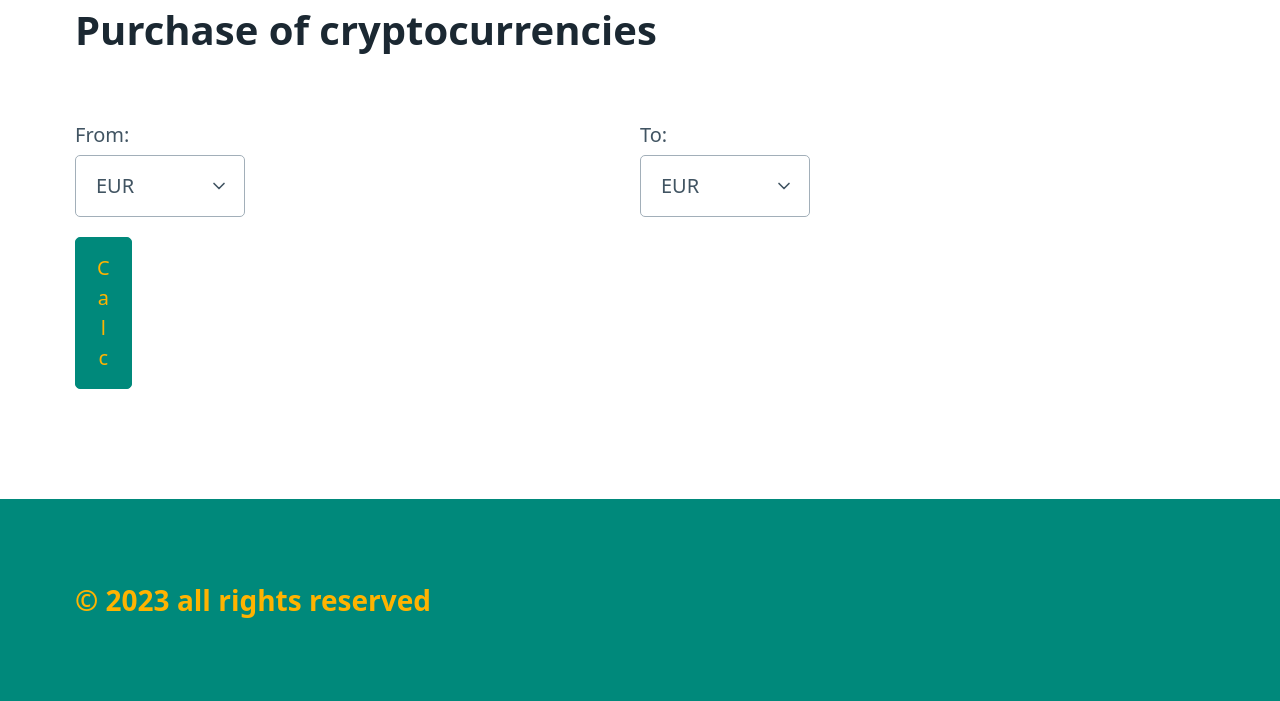
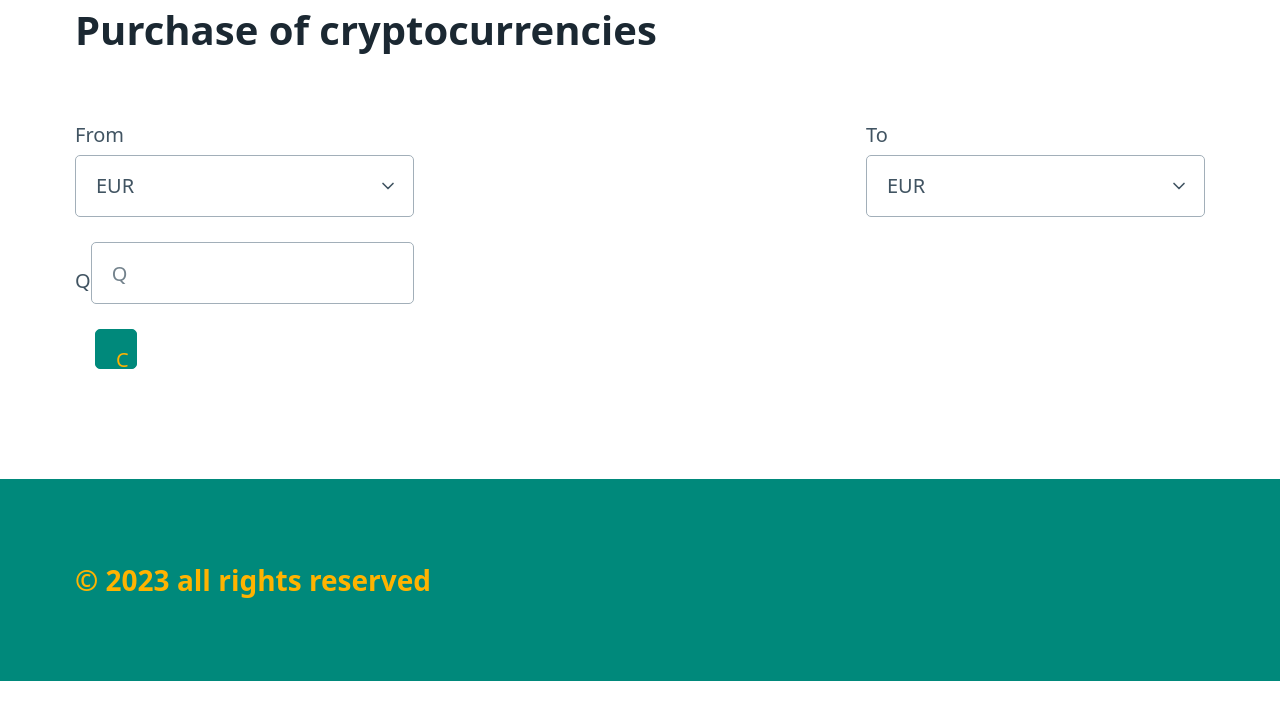
Before and after one commit to AhsokaTa/Cryptocurrency-movement, a Flask app: page /purchase in a window 1280 px wide. Shown: the part 230-931 px from the top of the page. Run offline with Flask 3, Linux system fonts and the light colour scheme.

Commit message:
change purchase page

```diff
--- a/cripto_move/models.py
+++ b/cripto_move/models.py
@@ -4,8 +4,8 @@ class ModelError(Exception):
     pass
 
 class CoinApiIO:
-    def __init__(self):
-        self.cryptocurrency_list = ["EUR","ETH","BNB","ADA","DOT","BTC","USDT","XRP","SOL","MATIC"]
+    def __init__(self,crypto_list):
+        self.cryptocurrency_list = crypto_list
         self.crypto_list=[]
 
     def GetCryptocurrencies(self, API_key):
--- a/cripto_move/routes.py
+++ b/cripto_move/routes.py
@@ -4,19 +4,28 @@ from cripto_move.models import *
 from cripto_move.database import *
 
 API_key ="93D86494-DCE3-4077-A9F4-5C36C1D86E34"
+crypt_dic = [
+    {"id" : 0, "name" : "EUR"},
+    {"id" : 1, "name" : "BTC"},
+    {"id" : 2, "name" : "ETH"}
+]
 
 @app.route("/", methods=["GET"])
 def index():
 
-    cryptocurrencies = CoinApiIO()
+    cryptocurrencies = CoinApiIO(crypt_dic)
     cryptocurrencies.GetCryptocurrencies(API_key)
 
     register = select_all()
-    return render_template("index.html", reg=register)
+    if not register:
+        return render_template("index.html", message="registro vacío")
+    else:
+        return render_template("index.html", reg=register, )
 
 @app.route("/purchase")
 def purchase():
-    return render_template("purchase.html")
+    #consulta de api
+    return render_template("purchase.html", crypto_diccion = crypt_dic)#cotizacion actual
 
 @app.route("/status")
 def status():
--- a/cripto_move/templates/index.html
+++ b/cripto_move/templates/index.html
@@ -1,7 +1,7 @@
 {% extends "base.html" %}
 {% block pageBase %}
 <h1>cryptocurrency movement</h1>
-{{msg}}
+{{message}}
     <table style="width:100%">
         <thead>
             <tr>
--- a/cripto_move/templates/purchase.html
+++ b/cripto_move/templates/purchase.html
@@ -2,34 +2,38 @@
 {% block pageBase %}
 
 <h1>Purchase of cryptocurrencies</h1>
-<div style="display: flex;">
-    <div style="width: 50%;">
+<div style="display: flex; justify-content: space-between;">
+    <div style="width: 30%;">
       <form action="form1">
-        <label for="combo_from">From:</label>
-        <select id="combo_from" style="width: 30%">
-          <option value="EUR">EUR</option>
-          <option value="ETH">ETH</option>
-          <option value="BNB">BNB</option>
-          <option value="ADA">ADA</option>
-          <option value="DOT">DOT</option>
-          <option value="BTC">BTC</option>
-        </select>
-        <button style="width: 10%;">Calc</button>
+
+        <label for="from">From</label>
+          <select id="from_to" name="from_to" required>
+            <option value="0">EUR</option>
+            {# if base de datos hay monedas, #}
+            {# Aquí hago un for #}
+          </select>
+
+          <label for="q" style="display: flex; align-items: center;"> Q
+
+            <input type="text" id="q" name="q" placeholder="Q" required>
+          </label>
+
+          <button style="margin-left: 20px; width: 40px; height: 40px;">C</button>
+
+
+    </div>
+
+    <div style="width: 30%;">
+          <label for="to">To</label>
+          <select id="to" name="to" required>
+            {% for item in crypto_diccion %}
+              <option value="{{item.id}}">{{item.name}}</option>
+            {% endfor %}
+          </select>
+
+
       </form>
     </div>
-    <div style="width: 50%;">
-      <form action="form2">
-        <label for="combo_to">To:</label>
-        <select id="combo_to" style="width: 30%">
-          <option value="EUR">EUR</option>
-          <option value="ETH">ETH</option>
-          <option value="ADA">ADA</option>
-          <option value="DOT">DOT</option>
-          <option value="BTC">BTC</option>
-        </select>
-      </form>
-    </div>
-  </div>
-
+</div>
 
 {% endblock %}
```
Also changed, not shown: cripto_move/database.py (+18 -14 lines).
